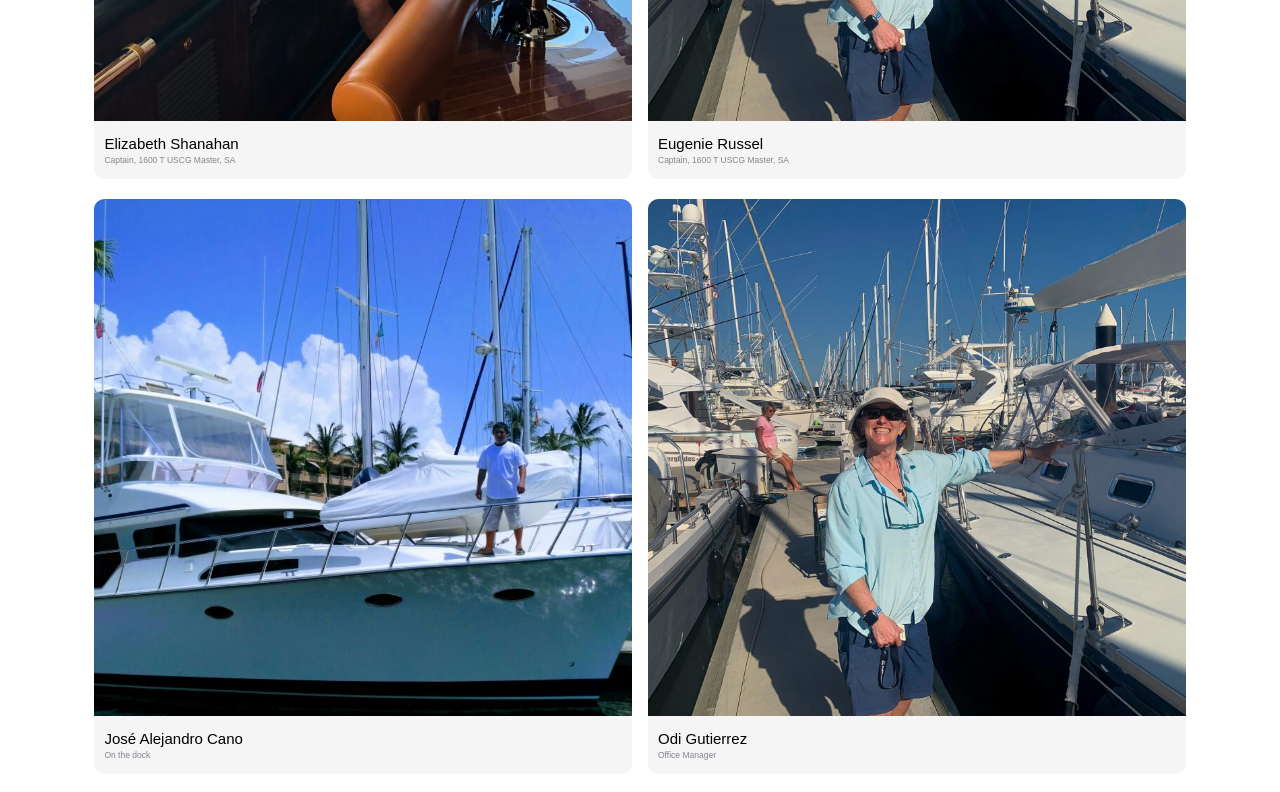
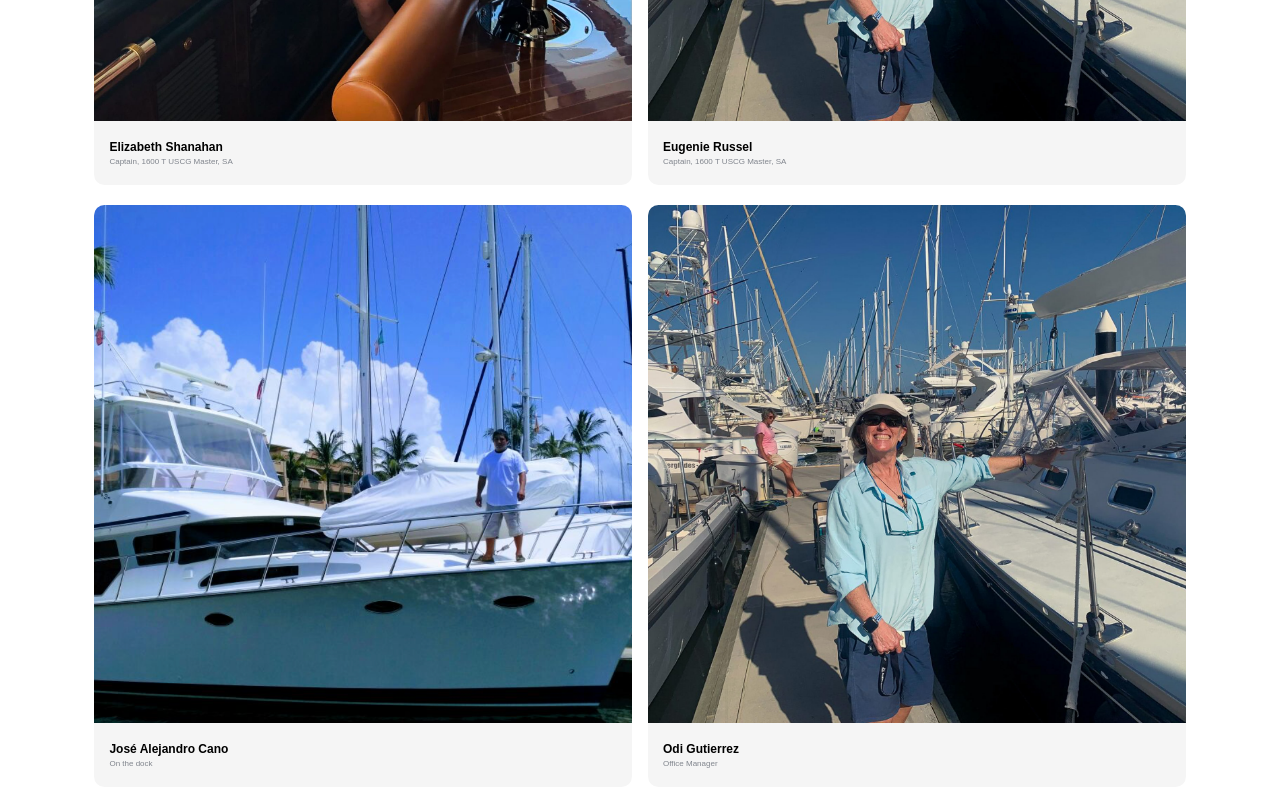
Before and after one commit to justinait/e2yacht, a React (Vite) app: page /crew in a window 1280 px wide. Shown: the part 2080-2872 px from the top of the page. Built offline with nearby package versions, Linux system fonts and the light colour scheme; a web font is replaced by a local one.

Commit message:
tipos crew

```diff
--- a/src/Components/OurCrew/OurCrew.css
+++ b/src/Components/OurCrew/OurCrew.css
@@ -37,20 +37,20 @@
 }
 .crewName {
     color: black;
-    font-weight: var(--fontWeight-medium);
-    font-size: var(--fontSize-medium);
+    font-weight: 600;
+    font-size: var(--fontSize-12px);
+    line-height: 1.2;
     margin: auto;
     font-family: "utile-display", sans-serif;
 }
 .crewText{
     color: var(--color-darkGrey);
-    font-size: 8.5px;
-    /* width: 90%; */
+    font-size: clamp(7px, 2vw, 8px);
     line-height: 2;
     margin: auto;
 }
 .crewInfoCard {
-    padding: 10px;
+    padding: 15px;
 }
 .leftCrew {
     margin-right: 8px;
```
